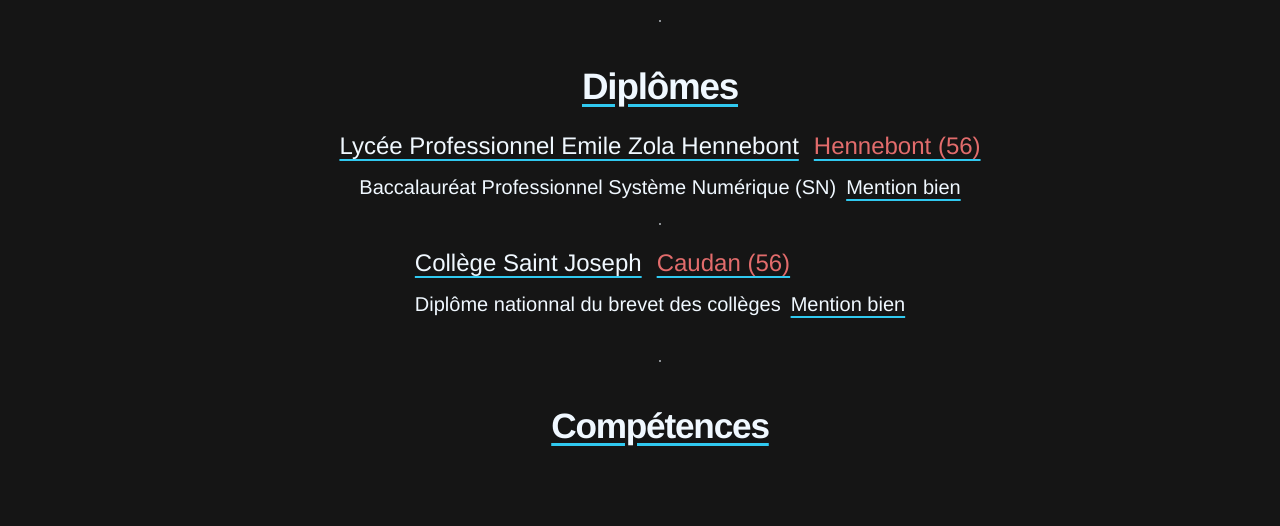
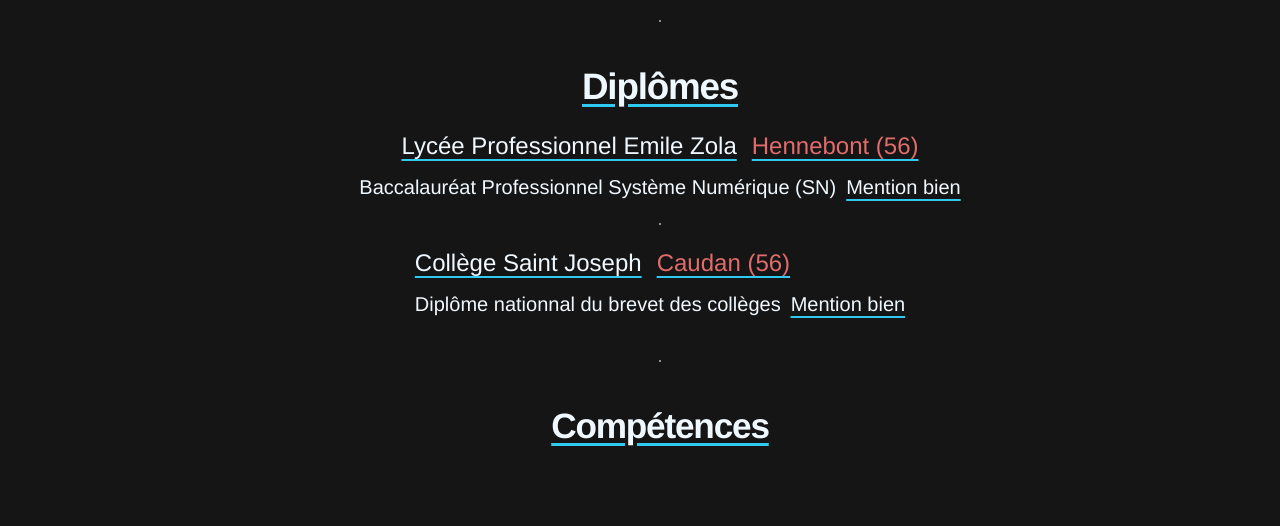
Before and after one commit to Jewex/jewex.github.io, a website built with Vite: page Cv.html in a window 1280 px wide. Shown: the part 800-1326 px from the top of the page. Built offline with nearby package versions, Linux system fonts and the light colour scheme.

Commit message:
Update Cv.html
Sup hennebont dans formation

```diff
--- a/Cv.html
+++ b/Cv.html
@@ -55,7 +55,7 @@
         <div class="diplomes">
           <p class="title_diplome">Diplômes</p>
           <div class="bac">
-            <p class="lycee">Lycée Professionnel Emile Zola Hennebont  <span class="lieux"> Hennebont (56)</span></p>
+            <p class="lycee">Lycée Professionnel Emile Zola  <span class="lieux"> Hennebont (56)</span></p>
             <p class="intitule_bac">Baccalauréat Professionnel Système Numérique (SN) <span class="mention">Mention bien</span></p>
           </div>
           <hr class="subdivision-bac" />
```
